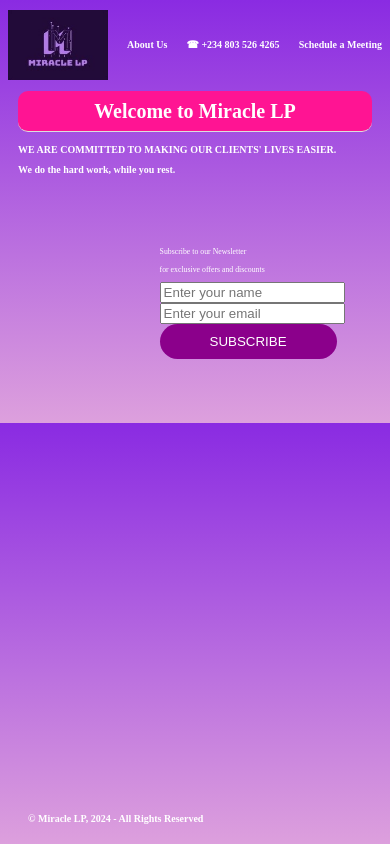
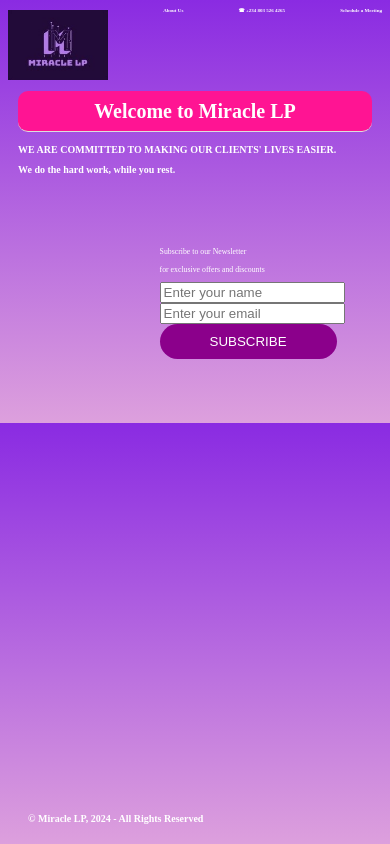
Before and after one commit to miracle-mkpandiok/Landing-Page, a plain HTML site: page index.html in a window 390 px wide. Drawn offline with Linux system fonts and the light colour scheme.

Commit message:
Update style.css

```diff
--- a/style.css
+++ b/style.css
@@ -95,8 +95,7 @@ a {
     color: white;
     display: flex;
     justify-content: space-between;
-    align-items: center;
-    font-size: 10px;
+    font-size: 5px;
 }
 h1{
     background-color: deeppink;
```
